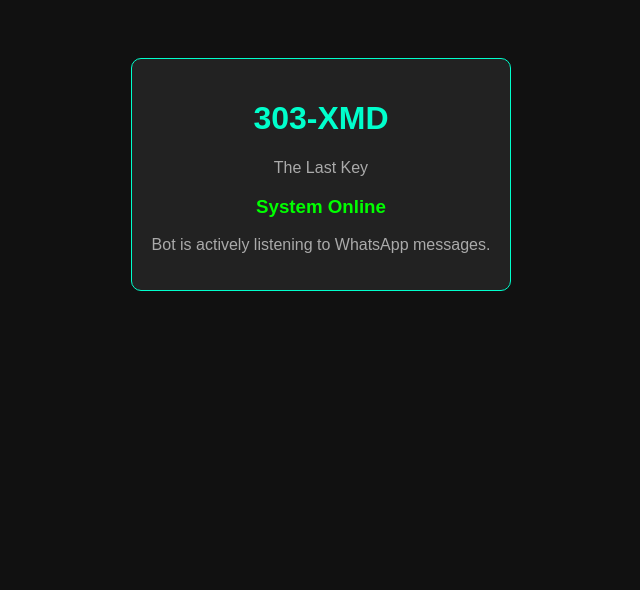
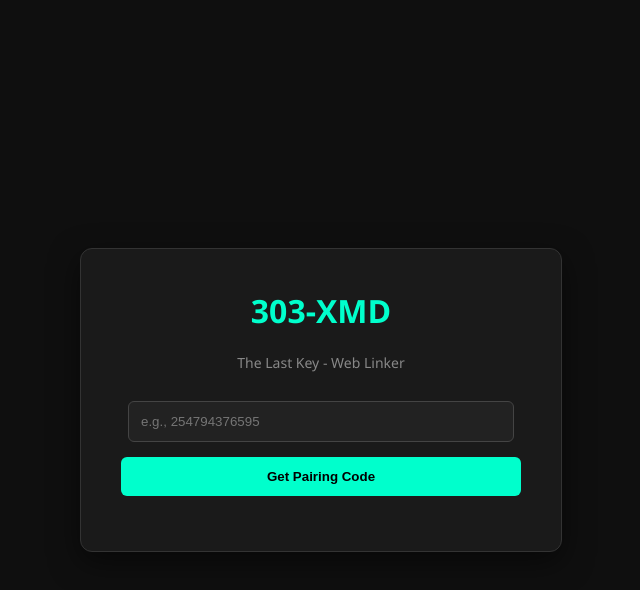
Before and after one commit to AdminRay7/presenter-md, a website: page public/index.html in a window 1280 px wide. Shown: the whole page, without its empty margins (319-959 px from the left). Drawn offline with Linux system fonts and the light colour scheme.

Commit message:
Update index.html

```diff
--- a/public/index.html
+++ b/public/index.html
@@ -5,18 +5,68 @@
     <meta name="viewport" content="width=device-width, initial-scale=1.0">
     <title>303-XMD Dashboard</title>
     <style>
-        body { font-family: sans-serif; background: #111; color: #fff; text-align: center; padding-top: 50px; }
-        .card { background: #222; padding: 20px; border-radius: 10px; display: inline-block; border: 1px solid #00ffcc; }
-        h1 { color: #00ffcc; }
-        p { color: #aaa; }
+        body { font-family: 'Segoe UI', sans-serif; background: #0f0f0f; color: #fff; display: flex; justify-content: center; align-items: center; height: 100vh; margin: 0; }
+        .card { background: #1a1a1a; padding: 40px; border-radius: 12px; border: 1px solid #333; text-align: center; width: 100%; max-width: 400px; box-shadow: 0 10px 30px rgba(0,0,0,0.5); }
+        h1 { color: #00ffcc; margin-top: 0; }
+        p { color: #888; font-size: 14px; }
+        input { width: 90%; padding: 12px; margin: 15px 0; border-radius: 6px; border: 1px solid #444; background: #222; color: #fff; outline: none; }
+        input:focus { border-color: #00ffcc; }
+        button { width: 100%; padding: 12px; border-radius: 6px; border: none; background: #00ffcc; color: #000; font-weight: bold; cursor: pointer; transition: 0.3s; }
+        button:hover { background: #00ccaa; }
+        .code-box { margin-top: 20px; padding: 15px; background: #222; border: 1px dashed #00ffcc; border-radius: 6px; font-size: 24px; font-weight: bold; letter-spacing: 2px; color: #00ffcc; display: none; }
+        .status { margin-top: 15px; font-size: 14px; font-weight: bold; color: #ffaa00; }
     </style>
 </head>
 <body>
     <div class="card">
         <h1>303-XMD</h1>
-        <p>The Last Key</p>
-        <h3 style="color: #00ff00;">System Online</h3>
-        <p>Bot is actively listening to WhatsApp messages.</p>
+        <p>The Last Key - Web Linker</p>
+
+        <div id="pair-section">
+            <input type="text" id="phone" placeholder="e.g., 254794376595" autocomplete="off">
+            <button onclick="getCode()">Get Pairing Code</button>
+        </div>
+
+        <div class="status" id="status-msg"></div>
+        <div class="code-box" id="code-display"></div>
     </div>
+
+    <script>
+        async function getCode() {
+            const phone = document.getElementById('phone').value;
+            const statusMsg = document.getElementById('status-msg');
+            const codeBox = document.getElementById('code-display');
+
+            if(!phone) {
+                statusMsg.innerText = "Please enter a phone number.";
+                return;
+            }
+
+            statusMsg.innerText = "Generating code, please wait...";
+            statusMsg.style.color = "#ffaa00";
+
+            try {
+                const res = await fetch('/pair', {
+                    method: 'POST',
+                    headers: { 'Content-Type': 'application/json' },
+                    body: JSON.stringify({ phone })
+                });
+                const data = await res.json();
+
+                if(data.code) {
+                    statusMsg.innerText = "Link via WhatsApp > Linked Devices.";
+                    statusMsg.style.color = "#00ff00";
+                    codeBox.innerText = data.code;
+                    codeBox.style.display = "block";
+                } else {
+                    statusMsg.innerText = data.error || "Failed to get code.";
+                    statusMsg.style.color = "#ff0000";
+                }
+            } catch (err) {
+                statusMsg.innerText = "Server error.";
+                statusMsg.style.color = "#ff0000";
+            }
+        }
+    </script>
 </body>
 </html>
```
